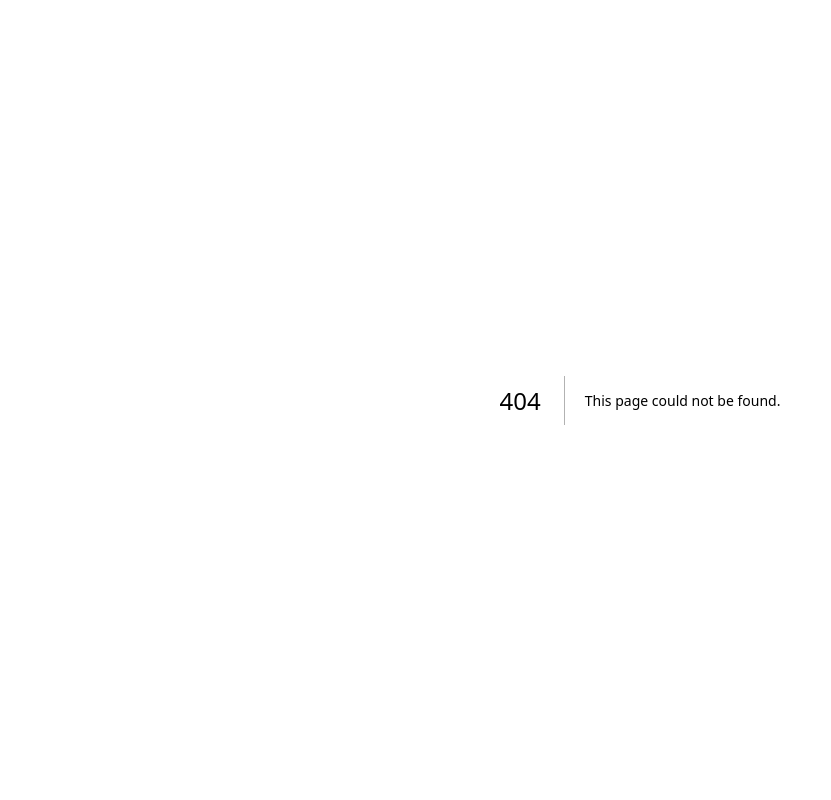
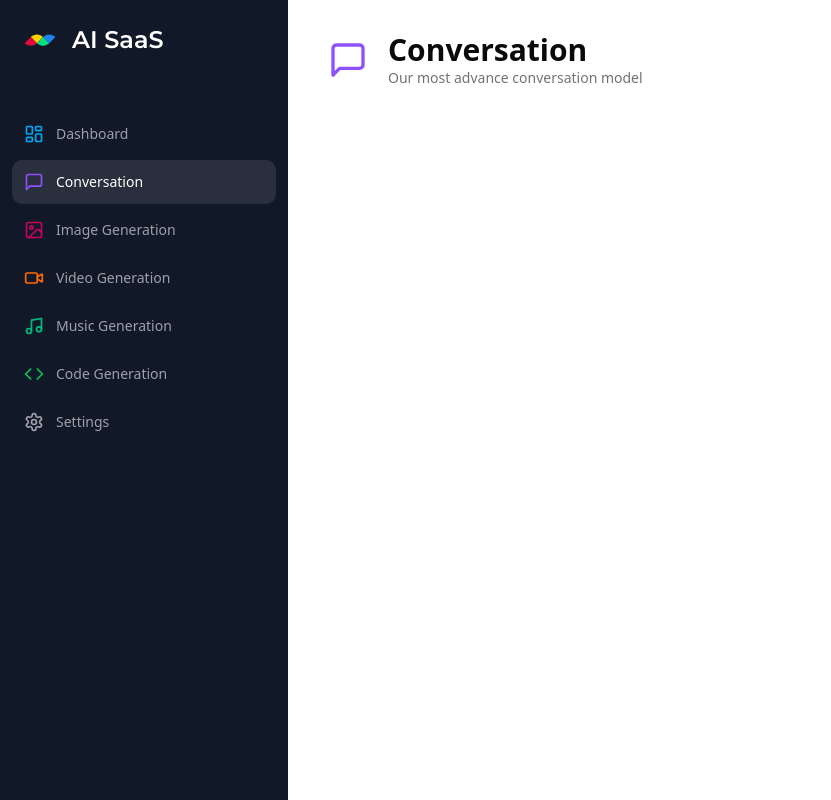
Before and after one commit to eedu7/ai-saas, a Next.js app: page /conversation in a window 1280 px wide. Before the commit this address had no page. Shown: the whole page, without its empty margins (0-831 px from the left). Built offline with nearby package versions, Linux system fonts and the light colour scheme.

Commit message:
Added the heading component

```diff
--- /dev/null
+++ b/src/app/(dashboard)/conversation/page.tsx
@@ -0,0 +1,19 @@
+import React from "react";
+import { Heading } from "@/components/heading";
+import { MessageSquareIcon } from "lucide-react";
+
+function ConversationPage() {
+    return (
+        <header>
+            <Heading
+                title="Conversation"
+                description="Our most advance conversation model"
+                icon={MessageSquareIcon}
+                iconColor="text-violet-500"
+                bgColor="text-violet-500/10"
+            />
+        </header>
+    );
+}
+
+export default ConversationPage;
--- /dev/null
+++ b/src/components/heading.tsx
@@ -0,0 +1,25 @@
+import React from "react";
+import { LucideIcon } from "lucide-react";
+import { cn } from "@/lib/utils";
+
+interface HeadingProps {
+    title: string;
+    description: string;
+    icon: LucideIcon;
+    iconColor?: string;
+    bgColor?: string;
+}
+
+export const Heading = ({ title, description, icon: Icon, iconColor, bgColor }: HeadingProps) => {
+    return (
+        <div className="mb-8 flex items-center gap-x-3 px-4 lg:px-8">
+            <div className={cn("w-fit rounded-md p-2", bgColor)}>
+                <Icon className={cn("size-10", iconColor)} />
+            </div>
+            <div>
+                <h2 className="text-3xl font-bold">{title}</h2>
+                <p className="text-muted-foreground text-sm">{description}</p>
+            </div>
+        </div>
+    );
+};
```
